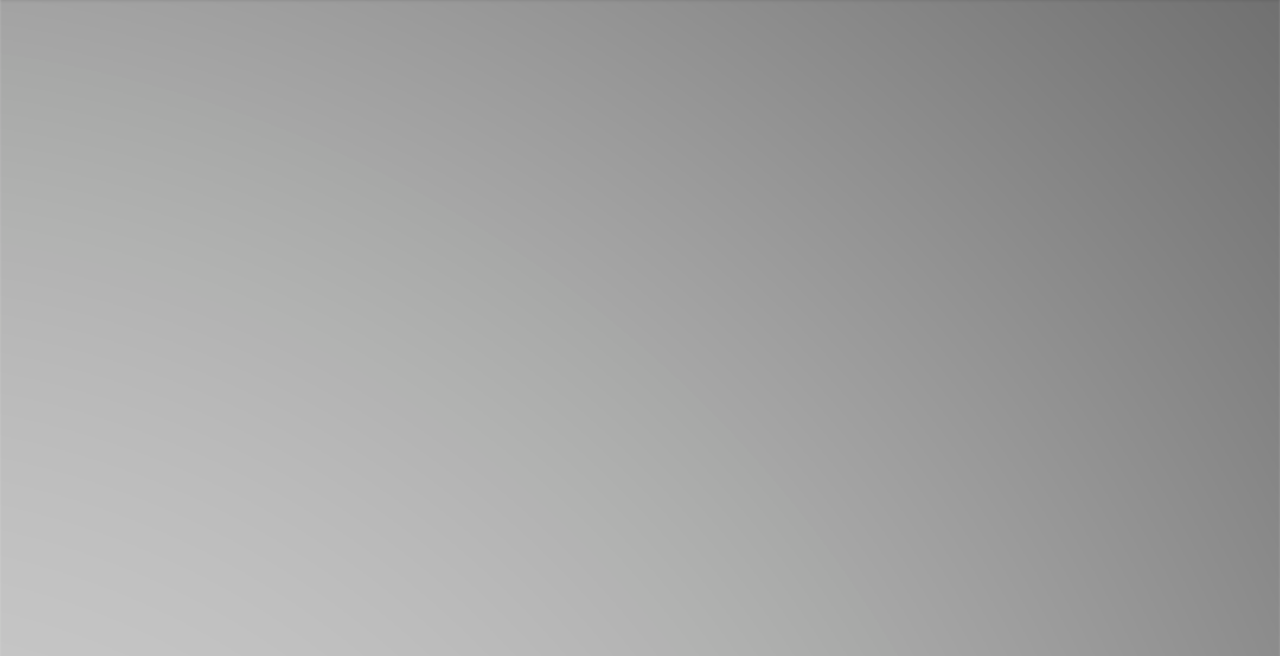
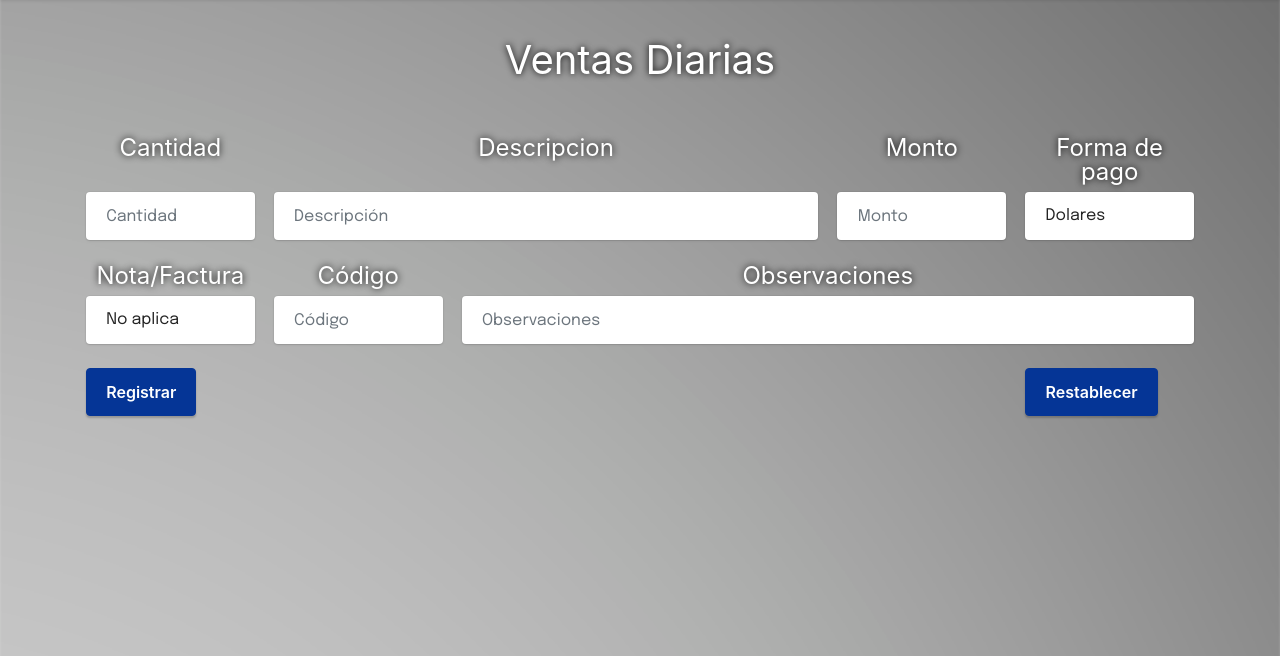
Before and after one commit to cejblan/sistema_logistico, a PHP site: page /ventas_diarias.php in a window 1280 px wide. Shown: the part 93-749 px from the top of the page. Run offline with PHP 8.4, Linux system fonts and the light colour scheme; the visitor is signed in with stand-in values (Sample User, id 1).

Commit message:
Agregando página "Ventas Diarias"

```diff
--- a/assets/css/css.css
+++ b/assets/css/css.css
@@ -40,9 +40,12 @@ a.nav-link.link.text-white.text-primary {
     background-color: transparent !important;
 }
 
-.container.FEs h1, .container.FEs h2 {
+.container.FEs h1,
+.container.FEs h2,
+.container.FEs h4 {
     color: white;
     text-align: center;
+    text-shadow: 0px 0px 7px black;
 }
 
 .container.FEs h1 {
--- a/ventas_diarias.php
+++ b/ventas_diarias.php
@@ -4,10 +4,114 @@ session_set_cookie_params($lifetime);
 session_start();
 
 require_once("php/head.php");
+require_once('php/conexion.php');
+
+if(isset($_SESSION['administrador']))
+  {
+    goto admin;
+  }
+    else {
+          if(!isset($_SESSION['usuario']))
+            {
+              echo "<script>
+                      alert('Debes iniciar Sesión');
+                      window.location = 'login.php';
+                    </script>";
+              session_destroy();
+              die();
+            }
+          }
+admin:
+
+$select = @$_POST["select"];
+$buspro = @$_POST["buspro"];
+
 ?>
 
+<section class="container FEs">
+  <div class="row">
+    <div class="col-12">
+        <h1>Ventas Diarias</h1>
+    </div>
+  </div>
+  </br>
+  </br>
+  <form action="ventas_diarias.php" method="POST">
+    <div class="row">
+      <div class="col-2">
+        <h4>Cantidad</h4>
+      </div>
+      <div class="col-6">
+        <h4>Descripcion</h4>
+      </div>
+      <div class="col-2">
+        <h4>Monto</h4>
+      </div>
+      <div class="col-2">
+        <h4>Forma de pago</h4>
+      </div>
+    </div>
+    <div class="row">
+      <div class="col-2">
+        <input type="number" name="cantidad" class="form-control" placeholder="Cantidad" required/>
+      </div>
+      <div class="col-6">
+        <input type="text" name="descripcion" class="form-control" placeholder="Descripción" required/>
+      </div>
+      <div class="col-2">
+        <input type="number" name="monto" class="form-control" placeholder="Monto" required/>
+      </div>
+      <div class="col-2">
+        <select name="select" class="form-control" required>
+          <option value="producto">Dolares</option>
+          <option value="vendedor">Efectivo</option>
+          <option value="fecha">Banca Amiga</option>
+          <option value="fecha">Mercantil</option>
+          <option value="fecha">Venezuela</option>
+          <option value="fecha">Pago Movil</option>
+        </select>
+      </div>
+    </div>
+    </br>
+    <div class="row">
+      <div class="col-2">
+        <h4>Nota/Factura</h4>
+      </div>
+      <div class="col-2">
+        <h4>Código</h4>
+      </div>
+      <div class="col-8">
+        <h4>Observaciones</h4>
+      </div>
+    </div>
+    <div class="row">
+      <div class="col-2">
+        <select name="select" class="form-control" required>
+          <option value="producto">No aplica</option>
+          <option value="producto">Nota</option>
+          <option value="vendedor">Factura</option>
+        </select>
+      </div>
+      <div class="col-2">
+        <input type="text" name="codigo" class="form-control" placeholder="Código"/>
+      </div>
+      <div class="col-8">
+        <input type="text" name="observaciones" class="form-control" placeholder="Observaciones"/>
+      </div>
+    </div>
+    </br>
+    <div class="row">
+      <div class="col-10">
+        <input class="btn btn-success" type="submit" name="submit" id="submit" value="Registrar"/>
+      </div>
+      <div class="col-2">
+        <input class="btn btn-success" type="reset" name="borrar" id="borrar" value="Restablecer"/>
+      </div>
+    </div>
+  </form>
+</section>
+
+
 <?php
-
 require_once("php/footer.php");
-
 ?>
```
